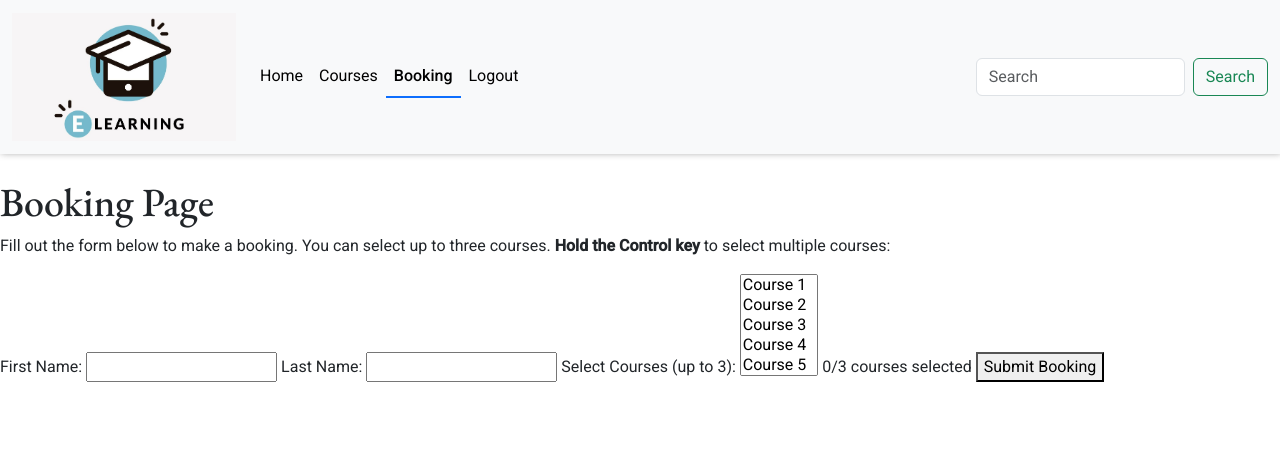
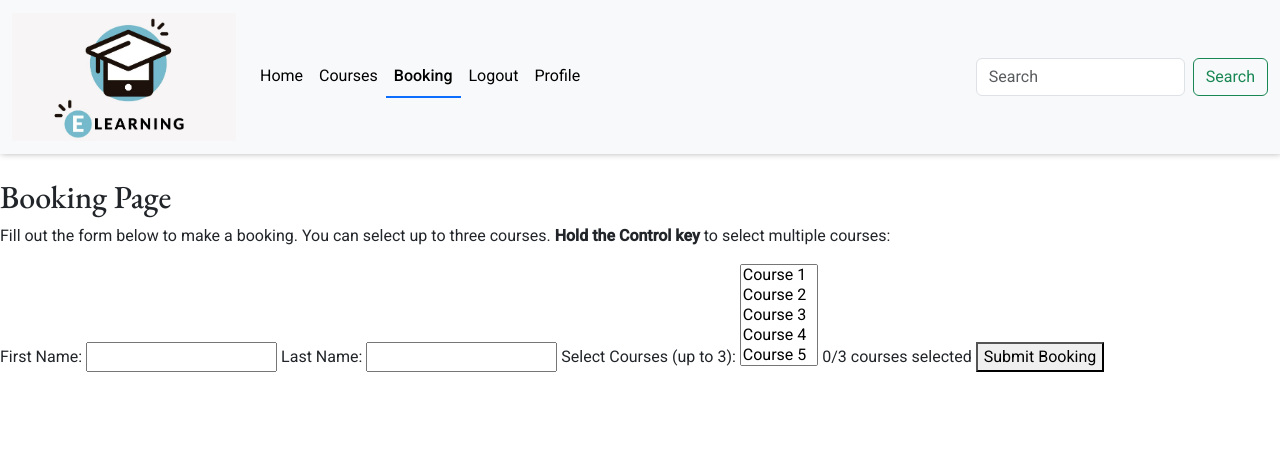
Before and after one commit to teman67/E-Learning-Booking-Courses-Project, a Django app: page /booking/ in a window 1280 px wide. Shown: the top 466 px of the page. Run offline with Django 3.2, Linux system fonts and the light colour scheme; the visitor is signed in with stand-in values (Sample User, id 1); some libraries are stand-ins or nearby versions.

```diff
--- a/templates/booking.html
+++ b/templates/booking.html
@@ -1,7 +1,7 @@
 {% extends 'base.html' %} {% load static %} {% block content %}
 
 <br />
-<h1>Booking Page</h1>
+<h2>Booking Page</h2>
 
 <p>
   Fill out the form below to make a booking. You can select up to three courses.
--- a/templates/navbar.html
+++ b/templates/navbar.html
@@ -5,45 +5,88 @@
   <nav class="navbar navbar-expand-lg bg-body-tertiary">
     <div class="container-fluid">
       <a class="navbar-brand" href="{% url 'home' %}">
-                <img src="{% static 'images/logo.jpg' %}" alt="logo of the webpage" class="logo" />
+        <img
+          src="{% static 'images/logo.jpg' %}"
+          alt="logo of the webpage"
+          class="logo"
+        />
       </a>
-            <button class="navbar-toggler" type="button" data-bs-toggle="collapse"
-                data-bs-target="#navbarSupportedContent" aria-controls="navbarSupportedContent" aria-expanded="false"
-                aria-label="Toggle navigation">
+      <button
+        class="navbar-toggler"
+        type="button"
+        data-bs-toggle="collapse"
+        data-bs-target="#navbarSupportedContent"
+        aria-controls="navbarSupportedContent"
+        aria-expanded="false"
+        aria-label="Toggle navigation"
+      >
         <span class="navbar-toggler-icon"></span>
       </button>
       <div class="collapse navbar-collapse" id="navbarSupportedContent">
         <ul class="navbar-nav me-auto mb-2 mb-lg-0">
           <li class="nav-item">
-                        <a class="nav-link {% if url_name == 'home' %}active{% endif %}" aria-current="page"
-                            href="{% url 'home' %}">Home</a>
+            <a
+              class="nav-link {% if url_name == 'home' %}active{% endif %}"
+              aria-current="page"
+              href="{% url 'home' %}"
+              >Home</a
+            >
           </li>
           <li class="nav-item">
-                        <a class="nav-link {% if url_name == 'courses' %}active{% endif %}" aria-current="page"
-                            href="{% url 'courses' %}">Courses</a>
+            <a
+              class="nav-link {% if url_name == 'courses' %}active{% endif %}"
+              aria-current="page"
+              href="{% url 'courses' %}"
+              >Courses</a
+            >
           </li>
           {% if request.user.is_authenticated %}
           <li class="nav-item">
-                        <a class="nav-link {% if url_name == 'booking' %}active{% endif %}"
-                            href="{% url 'booking' %}">Booking</a>
+            <a
+              class="nav-link {% if url_name == 'booking' %}active{% endif %}"
+              href="{% url 'booking' %}"
+              >Booking</a
+            >
           </li>
           <li class="nav-item">
-                        <a class="nav-link {% if url_name == 'accounts_logout' %}active{% endif %}"
-                            href="/accounts/logout">Logout</a>
-                    </li>
-                    {% else %}
-                    <li class="nav-item">
-                        <a class="nav-link {% if url_name == 'accounts_login' %}active{% endif %}"
-                            href="/accounts/login">Login</a>
+            <a
+              class="nav-link {% if url_name == 'accounts_logout' %}active{% endif %}"
+              href="/accounts/logout"
+              >Logout</a
+            >
           </li>
           <li class="nav-item">
-                        <a class="nav-link {% if url_name == 'accounts_signup' %}active{% endif %}"
-                            href="/accounts/signup">Registration</a>
+            <a
+              class="nav-link {% if url_name == 'user_profile' %}active{% endif %}"
+              href="{% url 'user_profile' %}"
+              >Profile</a
+            >
+            {% else %}
+          </li>
+
+          <li class="nav-item">
+            <a
+              class="nav-link {% if url_name == 'accounts_login' %}active{% endif %}"
+              href="/accounts/login"
+              >Login</a
+            >
+          </li>
+          <li class="nav-item">
+            <a
+              class="nav-link {% if url_name == 'accounts_signup' %}active{% endif %}"
+              href="/accounts/signup"
+              >Registration</a
+            >
           </li>
           {% endif %}
         </ul>
         <form class="d-flex" role="search">
-                    <input class="form-control me-2" type="search" placeholder="Search" aria-label="Search" />
+          <input
+            class="form-control me-2"
+            type="search"
+            placeholder="Search"
+            aria-label="Search"
+          />
           <button class="btn btn-outline-success" type="submit">Search</button>
         </form>
       </div>
```
Also changed, not shown: templates/user_profile.html (added, +13 -0 lines). Lines whose indentation alone changed are shown as unchanged.
